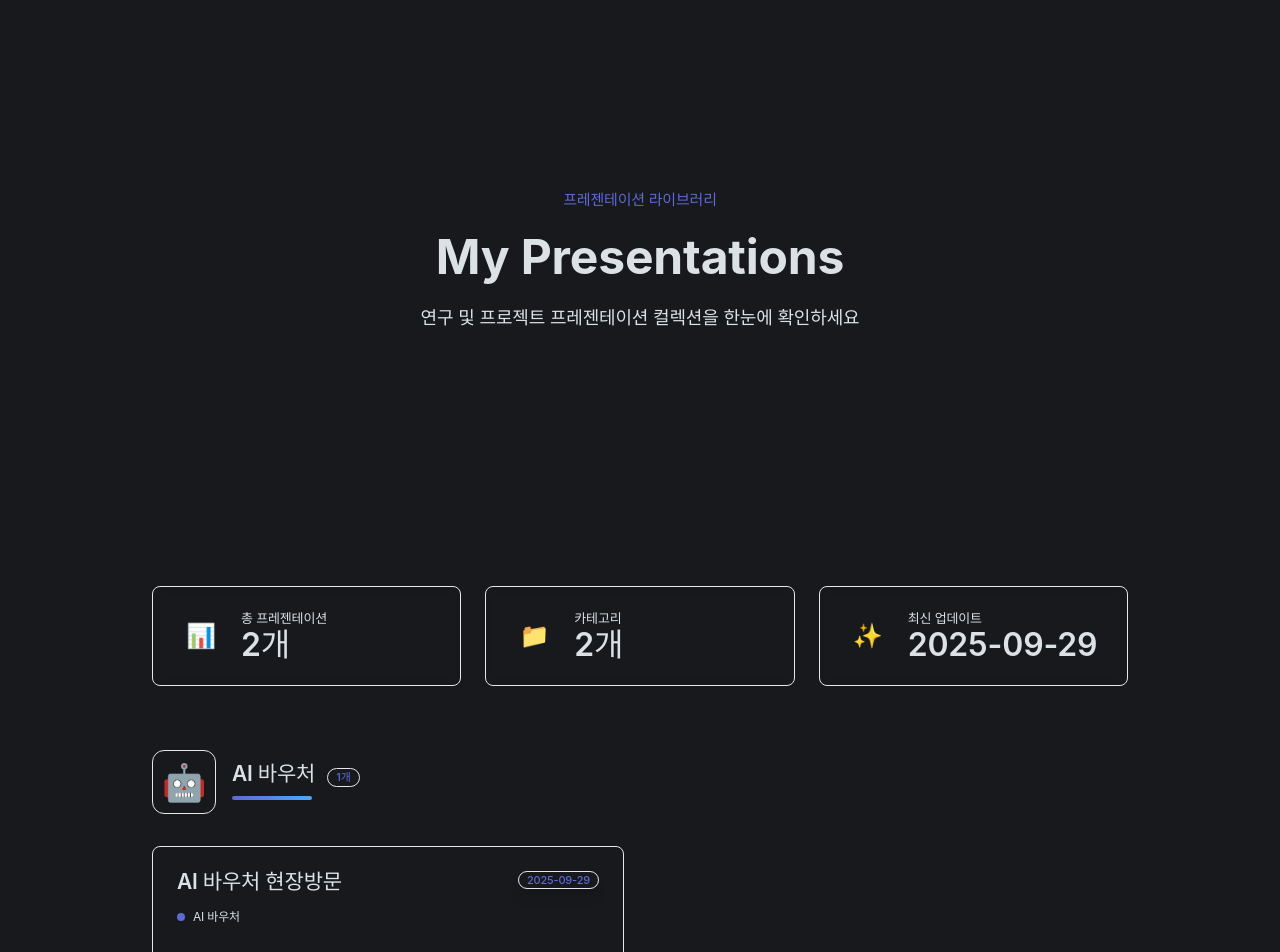
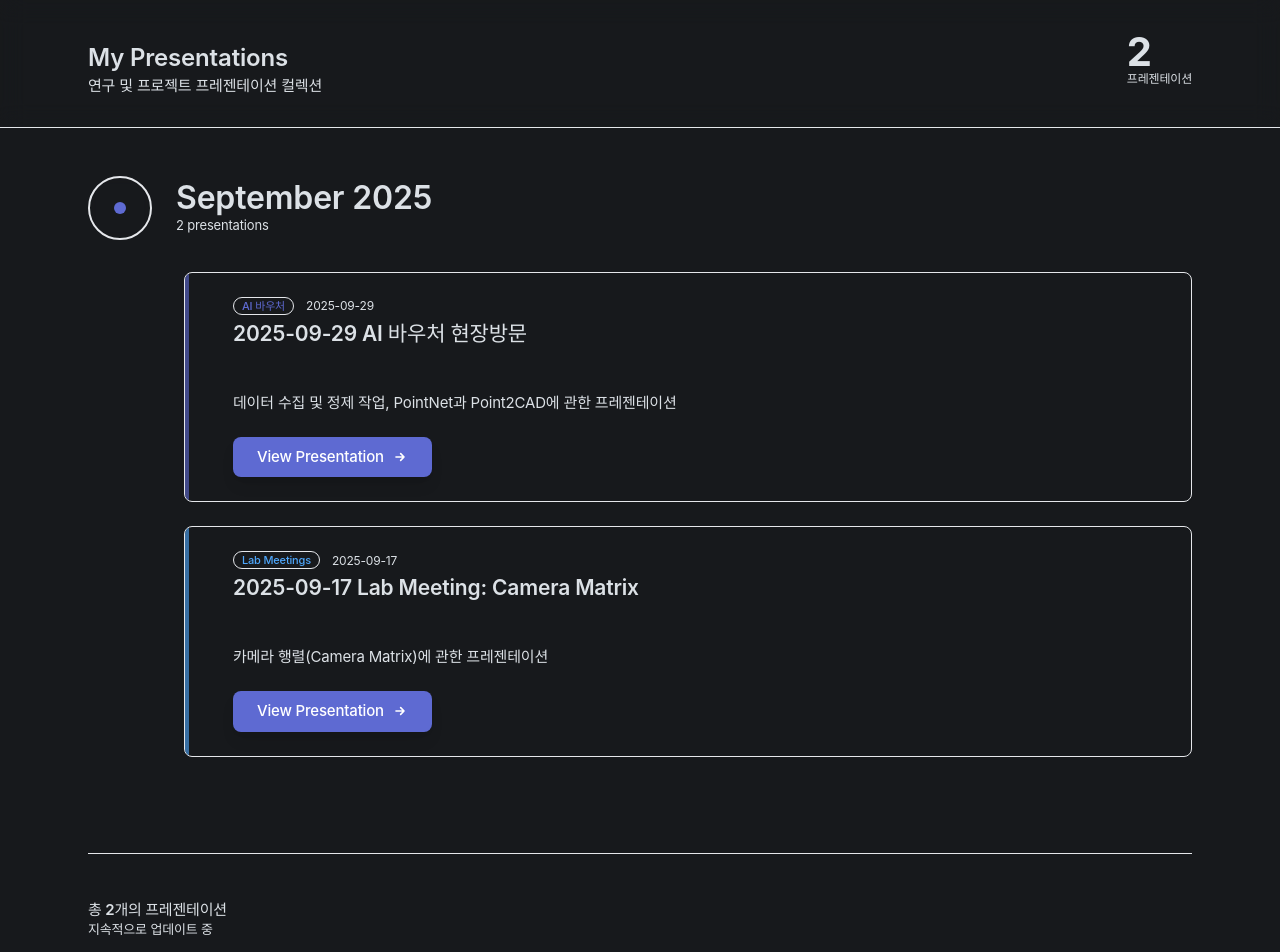
Before and after one commit to YongHakLee/my-presentations, a Next.js app: page /my-presentations/ in a window 1280 px wide. Shown: the top 952 px of the page. Built offline with nearby package versions, Linux system fonts and the light colour scheme.

Commit message:
Refactor HomePage to improve presentation organization and layout. Update presentation titles for clarity, implement date-based grouping, and enhance the overall structure with a timeline style. Adjust build script to include presentation copying for better deployment.

```diff
--- a/app/page.tsx
+++ b/app/page.tsx
@@ -6,7 +6,6 @@ import {
   CardContent,
   Typography,
   Badge,
-  Hero,
 } from '@/lib/ui';
 import { cn } from '@/lib/utils/cn';
 
@@ -25,7 +24,7 @@ interface Presentation {
 const presentations: Presentation[] = [
   {
     id: 'aiv-2025-0926',
-    title: 'AI 바우처 현장방문',
+    title: '2025-09-29 AI 바우처 현장방문',
     date: '2025-09-29',
     category: 'aiv-2025',
     path: '/my-presentations/aiv-2025/0926/index.html',
@@ -34,42 +33,23 @@ const presentations: Presentation[] = [
   },
   {
     id: 'lab-meeting-250917',
-    title: 'Lab Meeting - Camera Matrix',
+    title: '2025-09-17 Lab Meeting: Camera Matrix',
     date: '2025-09-17',
     category: 'lab-meetings',
     path: '/my-presentations/lab-meetings/250917/index.html',
     description: '카메라 행렬(Camera Matrix)에 관한 프레젠테이션',
     color: 'blue',
   },
-];
-
-// 카테고리별로 그룹화
-const groupedPresentations = presentations.reduce(
-  (acc, presentation) => {
-    if (!acc[presentation.category]) {
-      acc[presentation.category] = [];
-    }
-    acc[presentation.category].push(presentation);
-    return acc;
-  },
-  {} as Record<string, Presentation[]>
-);
+].sort((a, b) => new Date(b.date).getTime() - new Date(a.date).getTime());
 
 const categoryLabels: Record<string, string> = {
   'aiv-2025': 'AI 바우처',
   'lab-meetings': 'Lab Meetings',
 };
 
-const categoryIcons: Record<string, string> = {
-  'aiv-2025': '🤖',
-  'lab-meetings': '🔬',
-};
-
-const colorStyles: Record<string, string> = {
-  indigo: 'from-semantic-indigo/20 to-semantic-indigo/5',
-  blue: 'from-semantic-blue/20 to-semantic-blue/5',
-  green: 'from-semantic-green/20 to-semantic-green/5',
-  orange: 'from-semantic-orange/20 to-semantic-orange/5',
+const badgeVariants: Record<string, 'indigo' | 'blue' | 'green' | 'orange'> = {
+  'aiv-2025': 'indigo',
+  'lab-meetings': 'blue',
 };
 
 // 페이지 메타데이터 설정
@@ -84,224 +64,172 @@ export const metadata: Metadata = {
 };
 
 export default function HomePage() {
+  // 날짜별로 그룹화
+  const groupedByDate = presentations.reduce(
+    (acc, presentation) => {
+      const yearMonth = presentation.date.substring(0, 7); // YYYY-MM
+      if (!acc[yearMonth]) {
+        acc[yearMonth] = [];
+      }
+      acc[yearMonth].push(presentation);
+      return acc;
+    },
+    {} as Record<string, Presentation[]>
+  );
+
+  const sortedDates = Object.keys(groupedByDate).sort().reverse();
+
   return (
-    <div className="min-h-screen bg-primary-background relative">
-      {/* Hero Section */}
-      <Hero
-        title="My Presentations"
-        subtitle="프레젠테이션 라이브러리"
-        description="연구 및 프로젝트 프레젠테이션 컬렉션을 한눈에 확인하세요"
-        size="large"
-        align="center"
-        className="relative overflow-hidden"
-      >
-        {/* Enhanced Background Gradient */}
-        <div className="absolute inset-0 bg-gradient-to-br from-semantic-indigo/20 via-primary-background via-semantic-blue/10 to-primary-background pointer-events-none" />
-        <div className="absolute inset-0 bg-gradient-to-t from-primary-background/80 via-transparent to-transparent pointer-events-none" />
-
-        {/* Animated Grid Pattern - 더 세밀하게 */}
-        <div className="absolute inset-0 opacity-[0.03] pointer-events-none">
-          <div
-            className="absolute inset-0"
-            style={{
-              backgroundImage: `linear-gradient(rgba(255,255,255,0.15) 1px, transparent 1px),
-                                linear-gradient(90deg, rgba(255,255,255,0.15) 1px, transparent 1px)`,
-              backgroundSize: '40px 40px',
-              animation: 'grid-move 20s linear infinite',
-            }}
-          />
-        </div>
-
-        {/* Floating Orbs */}
-        <div className="absolute top-1/4 left-1/4 w-72 h-72 bg-semantic-indigo/10 rounded-full blur-3xl pointer-events-none animate-pulse" />
-        <div className="absolute bottom-1/4 right-1/4 w-96 h-96 bg-semantic-blue/10 rounded-full blur-3xl pointer-events-none animate-pulse" style={{ animationDelay: '2s' }} />
-      </Hero>
-
-      {/* Main Content */}
-      <div className="max-w-[var(--layout-page-max-width)] mx-auto p-[var(--spacing-page-padding-inline)] py-[var(--spacing-page-padding-block)]">
-        {/* Statistics Section */}
-        <div className="mb-16 grid grid-cols-1 md:grid-cols-3 gap-6">
-          <div className="relative overflow-hidden rounded-lg border border-primary-text/10 bg-gradient-to-br from-semantic-indigo/5 to-semantic-indigo/0 p-6 backdrop-blur-sm transition-all hover:border-semantic-indigo/30 hover:shadow-lg hover:shadow-semantic-indigo/10">
-            <div className="flex items-center gap-4">
-              <div className="flex-shrink-0 w-12 h-12 rounded-lg bg-semantic-indigo/20 flex items-center justify-center">
-                <span className="text-2xl">📊</span>
-              </div>
+    <div className="min-h-screen bg-primary-background">
+      {/* Header */}
+      <header className="sticky top-0 z-50 border-b border-primary-text/10 bg-primary-background/80 backdrop-blur-md">
+        <div className="max-w-6xl mx-auto px-6 py-8">
+          <div className="flex items-baseline justify-between gap-4">
             <div>
-                <Typography variant="small" color="muted" className="mb-1">
-                  총 프레젠테이션
+              <Typography as="h1" variant="title3" weight="bold" className="mb-2">
+                My Presentations
               </Typography>
-                <Typography variant="title4" weight="bold">
-                  {presentations.length}개
+              <Typography variant="regular" color="muted">
+                연구 및 프로젝트 프레젠테이션 컬렉션
               </Typography>
             </div>
-            </div>
-          </div>
-
-          <div className="relative overflow-hidden rounded-lg border border-primary-text/10 bg-gradient-to-br from-semantic-blue/5 to-semantic-blue/0 p-6 backdrop-blur-sm transition-all hover:border-semantic-blue/30 hover:shadow-lg hover:shadow-semantic-blue/10">
             <div className="flex items-center gap-4">
-              <div className="flex-shrink-0 w-12 h-12 rounded-lg bg-semantic-blue/20 flex items-center justify-center">
-                <span className="text-2xl">📁</span>
-              </div>
-              <div>
-                <Typography variant="small" color="muted" className="mb-1">
-                  카테고리
+              <div className="text-right">
+                <Typography variant="title5" weight="bold">
+                  {presentations.length}
                 </Typography>
-                <Typography variant="title4" weight="bold">
-                  {Object.keys(groupedPresentations).length}개
-                </Typography>
-              </div>
-            </div>
-          </div>
-
-          <div className="relative overflow-hidden rounded-lg border border-primary-text/10 bg-gradient-to-br from-semantic-green/5 to-semantic-green/0 p-6 backdrop-blur-sm transition-all hover:border-semantic-green/30 hover:shadow-lg hover:shadow-semantic-green/10">
-            <div className="flex items-center gap-4">
-              <div className="flex-shrink-0 w-12 h-12 rounded-lg bg-semantic-green/20 flex items-center justify-center">
-                <span className="text-2xl">✨</span>
-              </div>
-              <div>
-                <Typography variant="small" color="muted" className="mb-1">
-                  최신 업데이트
-                </Typography>
-                <Typography variant="title4" weight="bold">
-                  {presentations[0]?.date || 'N/A'}
+                <Typography variant="mini" color="muted">
+                  프레젠테이션
                 </Typography>
               </div>
             </div>
           </div>
         </div>
+      </header>
 
-        {/* 프레젠테이션 목록 */}
-        <div className="space-y-20">
-          {Object.entries(groupedPresentations).map(([category, items], categoryIndex) => (
-            <section
-              key={category}
-              className="space-y-8 animate-fade-in-up"
-              style={{
-                animationDelay: `${categoryIndex * 0.1}s`,
-              }}
-            >
-              {/* Enhanced Category Header */}
+      {/* Main Content - Timeline Style */}
+      <main className="max-w-6xl mx-auto px-6 py-12">
+        {/* Timeline Container */}
         <div className="relative">
-                <div className="flex items-center gap-4">
-                  <div className="relative">
-                    <div className="absolute inset-0 bg-gradient-to-br from-semantic-indigo/20 to-semantic-blue/20 rounded-xl blur-xl opacity-50" />
-                    <div className="relative w-16 h-16 rounded-xl bg-gradient-to-br from-semantic-indigo/10 to-semantic-blue/10 border border-semantic-indigo/20 flex items-center justify-center text-4xl backdrop-blur-sm">
-                      {categoryIcons[category] || '📄'}
+          {/* Timeline Line */}
+          <div className="absolute left-8 top-0 bottom-0 w-0.5 bg-gradient-to-b from-semantic-indigo/20 via-semantic-blue/20 to-transparent hidden md:block" />
+
+          {/* Presentations by Date */}
+          <div className="space-y-16">
+            {sortedDates.map((yearMonth, dateIndex) => {
+              const monthPresentations = groupedByDate[yearMonth];
+              const [year, month] = yearMonth.split('-');
+              const monthNames = [
+                'January', 'February', 'March', 'April', 'May', 'June',
+                'July', 'August', 'September', 'October', 'November', 'December'
+              ];
+              const monthName = monthNames[parseInt(month) - 1];
+
+              return (
+                <div key={yearMonth} className="relative">
+                  {/* Date Header */}
+                  <div className="flex items-center gap-6 mb-8">
+                    <div className="flex-shrink-0 w-16 h-16 rounded-full bg-gradient-to-br from-semantic-indigo/20 to-semantic-blue/20 border-2 border-semantic-indigo/30 flex items-center justify-center backdrop-blur-sm hidden md:flex">
+                      <div className="w-3 h-3 rounded-full bg-semantic-indigo" />
                     </div>
-                  </div>
-                  <div className="flex-1">
-                    <div className="flex items-baseline gap-3">
-                      <Typography as="h2" variant="title2" weight="bold" className="mb-1">
-                        {categoryLabels[category] || category}
+                    <div>
+                      <Typography variant="title4" weight="bold" className="mb-1">
+                        {monthName} {year}
                       </Typography>
-                      <Badge variant="indigo" size="small">
-                        {items.length}개
-                      </Badge>
-                    </div>
-                    <div className="h-1 w-20 bg-gradient-to-r from-semantic-indigo to-semantic-blue rounded-full mt-2" />
-                  </div>
+                      <Typography variant="small" color="muted">
+                        {monthPresentations.length} presentation{monthPresentations.length > 1 ? 's' : ''}
+                      </Typography>
                     </div>
                   </div>
 
-              {/* Enhanced Presentation Cards Grid */}
-              <div className="grid grid-cols-1 md:grid-cols-2 gap-8">
-                {items.map((presentation, index) => (
+                  {/* Presentations List */}
+                  <div className="space-y-6 ml-0 md:ml-24">
+                    {monthPresentations.map((presentation, index) => (
+                      <div
+                        key={presentation.id}
+                        className={cn(
+                          'group relative',
+                          'transition-all duration-300',
+                          'hover:translate-x-2'
+                        )}
+                      >
                         <Card
-                    key={presentation.id}
                           variant="outlined"
                           padding="large"
                           className={cn(
-                      'group relative overflow-hidden',
-                      'hover:border-semantic-indigo/50',
-                      'hover:shadow-2xl hover:shadow-semantic-indigo/20',
-                      'transition-all duration-500 ease-out',
-                      'transform hover:-translate-y-2',
-                      'backdrop-blur-sm',
-                      'animate-fade-in-up',
-                      'border-primary-text/10'
+                            'relative overflow-hidden',
+                            'border-primary-text/10',
+                            'hover:border-primary-text/20',
+                            'transition-all duration-300',
+                            'bg-primary-background/50 backdrop-blur-sm',
+                            'hover:shadow-xl hover:shadow-semantic-indigo/10'
                           )}
-                    style={{
-                      animationDelay: `${(categoryIndex * 0.1) + (index * 0.1) + 0.2}s`,
-                    }}
                         >
-                    {/* Enhanced Gradient Background */}
+                          {/* Left Border Accent */}
                           <div
                             className={cn(
-                        'absolute inset-0 opacity-0 group-hover:opacity-100 transition-opacity duration-500',
-                        'bg-gradient-to-br',
-                        colorStyles[presentation.color || 'indigo']
+                              'absolute left-0 top-0 bottom-0 w-1',
+                              'opacity-60 group-hover:opacity-100',
+                              'transition-opacity duration-300',
+                              presentation.category === 'aiv-2025' && 'bg-semantic-indigo',
+                              presentation.category === 'lab-meetings' && 'bg-semantic-blue'
                             )}
                           />
 
-                    {/* Shine Effect */}
-                    <div className="absolute inset-0 opacity-0 group-hover:opacity-100 transition-opacity duration-500 bg-gradient-to-r from-transparent via-white/5 to-transparent -skew-x-12 translate-x-[-200%] group-hover:translate-x-[200%] transition-transform duration-1000" />
-
                           {/* Content */}
-                    <div className="relative z-10">
-                      <CardHeader className="pb-4">
+                          <div className="pl-6">
+                            <CardHeader className="pb-3">
                               <div className="flex items-start justify-between gap-4 mb-3">
-                          <CardTitle className="flex-1 group-hover:text-semantic-indigo transition-colors duration-300 leading-tight">
+                                <div className="flex-1">
+                                  <div className="flex items-center gap-3 mb-2">
+                                    <Badge
+                                      variant={badgeVariants[presentation.category] || 'indigo'}
+                                      size="small"
+                                    >
+                                      {categoryLabels[presentation.category]}
+                                    </Badge>
+                                    <Typography variant="mini" color="muted">
+                                      {presentation.date}
+                                    </Typography>
+                                  </div>
+                                  <CardTitle className="text-left leading-tight mb-2 group-hover:text-semantic-indigo transition-colors duration-300">
                                     {presentation.title}
                                   </CardTitle>
-                          <Badge
-                            variant={presentation.color === 'blue' ? 'blue' : 'indigo'}
-                            size="small"
-                            className="shrink-0 shadow-lg"
-                          >
-                            {presentation.date}
-                          </Badge>
                                 </div>
-                        {/* Category Indicator */}
-                        <div className="flex items-center gap-2">
-                          <div className={cn(
-                            'w-2 h-2 rounded-full',
-                            presentation.color === 'blue' ? 'bg-semantic-blue' : 'bg-semantic-indigo'
-                          )} />
-                          <Typography variant="mini" color="muted">
-                            {categoryLabels[presentation.category]}
-                          </Typography>
                               </div>
                             </CardHeader>
 
-                      <CardContent className="space-y-6">
+                            <CardContent className="space-y-4">
                               {presentation.description && (
-                          <div className="relative">
                                 <Typography
-                              variant="small"
+                                  variant="regular"
                                   color="muted"
-                              className="line-clamp-3 leading-relaxed"
+                                  className="leading-relaxed"
                                 >
                                   {presentation.description}
                                 </Typography>
-                          </div>
                               )}
 
-                        {/* Enhanced Button with Arrow */}
+                              <div className="flex items-center gap-3 pt-2">
                                 <a
                                   href={presentation.path}
                                   target="_blank"
                                   rel="noopener noreferrer"
                                   className={cn(
-                            'group/button relative overflow-hidden',
-                            'font-regular font-medium border-0 cursor-pointer',
-                            'transition-all duration-300 ease-out',
-                            'inline-flex items-center justify-center gap-2',
+                                    'group/btn inline-flex items-center gap-2',
+                                    'font-regular font-medium',
+                                    'px-6 py-3 rounded-lg',
+                                    'bg-semantic-indigo text-primary-white',
+                                    'hover:opacity-90 active:opacity-80',
+                                    'transition-all duration-200',
                                     'focus-visible:outline-none focus-visible:ring-2',
                                     'focus-visible:ring-semantic-indigo focus-visible:ring-offset-2',
-                            'bg-gradient-to-r from-semantic-indigo to-semantic-blue',
-                            'text-primary-white',
-                            'hover:from-semantic-indigo/90 hover:to-semantic-blue/90',
-                            'hover:scale-[1.02] hover:shadow-xl hover:shadow-semantic-indigo/30',
-                            'active:scale-98',
-                            'px-6 py-3 text-regular rounded-lg min-h-[48px] w-full',
-                            'shadow-lg shadow-semantic-indigo/20'
+                                    'shadow-lg shadow-semantic-indigo/20 hover:shadow-xl hover:shadow-semantic-indigo/30'
                                   )}
                                 >
-                          {/* Button Shine Effect */}
-                          <div className="absolute inset-0 opacity-0 group-hover/button:opacity-100 transition-opacity duration-500 bg-gradient-to-r from-transparent via-white/20 to-transparent -skew-x-12 translate-x-[-200%] group-hover/button:translate-x-[200%] transition-transform duration-1000" />
-                          <span className="relative z-10">프레젠테이션 보기</span>
+                                  <span>View Presentation</span>
                                   <svg
-                            className="relative z-10 w-5 h-5 transition-transform duration-300 group-hover/button:translate-x-1"
+                                    className="w-4 h-4 transition-transform duration-300 group-hover/btn:translate-x-1"
                                     fill="none"
                                     stroke="currentColor"
                                     strokeWidth={2.5}
@@ -314,30 +242,34 @@ export default function HomePage() {
                                     />
                                   </svg>
                                 </a>
+                              </div>
                             </CardContent>
                           </div>
-
-                    {/* Enhanced Decorative Corner */}
-                    <div className="absolute top-0 right-0 w-40 h-40 bg-gradient-to-br from-semantic-indigo/10 via-transparent to-transparent rounded-bl-full opacity-0 group-hover:opacity-100 transition-opacity duration-500 pointer-events-none" />
-
-                    {/* Corner Accent */}
-                    <div className="absolute top-0 right-0 w-2 h-2 bg-semantic-indigo rounded-bl-full opacity-0 group-hover:opacity-100 transition-opacity duration-300" />
                         </Card>
+                      </div>
                     ))}
                   </div>
-            </section>
-          ))}
+                </div>
+              );
+            })}
+          </div>
         </div>
 
-        {/* Enhanced Footer Section */}
-        <footer className="mt-24 pt-12 border-t border-primary-text/10 relative">
-          {/* Footer Background Gradient */}
-          <div className="absolute inset-0 bg-gradient-to-t from-primary-background via-transparent to-transparent pointer-events-none opacity-50" />
+        {/* Empty State (if no presentations) */}
+        {presentations.length === 0 && (
+          <div className="text-center py-24">
+            <Typography variant="title5" weight="medium" color="muted" className="mb-4">
+              No presentations yet
+            </Typography>
+            <Typography variant="regular" color="muted">
+              Presentations will appear here when added.
+            </Typography>
+          </div>
+        )}
 
-          <div className="relative">
-            <div className="flex flex-col md:flex-row items-center justify-between gap-6 mb-6">
-              <div className="flex items-center gap-6">
-                <div className="flex flex-col">
+        {/* Footer */}
+        <footer className="mt-24 pt-12 border-t border-primary-text/10">
+          <div>
             <Typography variant="regular" weight="semibold" className="mb-1">
               총 {presentations.length}개의 프레젠테이션
             </Typography>
@@ -345,27 +277,8 @@ export default function HomePage() {
               지속적으로 업데이트 중
             </Typography>
           </div>
-              </div>
-              <div className="flex items-center gap-3">
-                <div className="flex items-center gap-2 px-4 py-2 rounded-lg bg-primary-text/5 border border-primary-text/10">
-                  <Typography variant="small" color="muted">
-                    Powered by
-                  </Typography>
-                  <div className="flex items-center gap-2">
-                    <span className="text-semantic-indigo font-semibold">Next.js</span>
-                    <span className="text-primary-text/30">•</span>
-                    <span className="text-semantic-blue font-semibold">Reveal.js</span>
-                  </div>
-                </div>
-              </div>
-            </div>
-
-            {/* Decorative Line */}
-            <div className="h-px bg-gradient-to-r from-transparent via-primary-text/10 to-transparent" />
-          </div>
         </footer>
-      </div>
-
+      </main>
     </div>
   );
 }
--- a/package.json
+++ b/package.json
@@ -5,7 +5,7 @@
   "description": "프레젠테이션 바로가기 모음 페이지",
   "scripts": {
     "dev": "next dev",
-    "build": "next build",
+    "build": "next build && node scripts/copy-presentations.js",
     "start": "next start",
     "lint": "next lint",
     "export": "next build && node scripts/copy-presentations.js"
```
Lines whose indentation alone changed are shown as unchanged.
